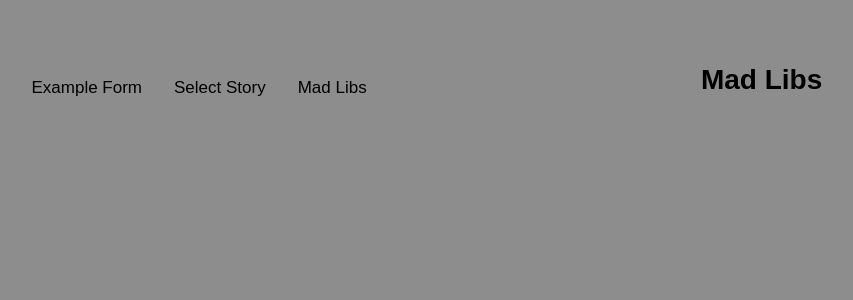
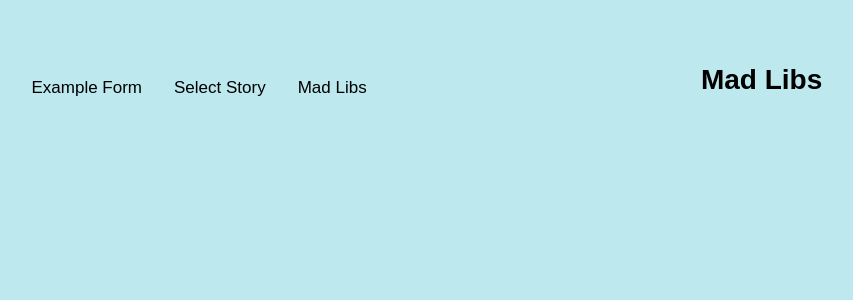
Before and after one commit to ryanbroome/MadLibs, a Flask app: page / in a window 1280 px wide. Shown: the top 300 px of the page, without its empty margins (62-915 px from the left). Run offline with Flask 2, Linux system fonts and the light colour scheme.

Commit message:
styling updates

```diff
--- a/static/app.css
+++ b/static/app.css
@@ -6,7 +6,7 @@ h1 {
 }
 
 body {
-    background-color: #8d8d8d;
+    background-color: #bce8ee;
     padding: 0;
     margin: 0;
 }
@@ -45,7 +45,7 @@ input, label, select {
     visibility: hidden;
 }
 
-/* * pasted in styling for inputs off of codepen for all styling below */
+/* * pasted in styling below for inputs off of codepen for all styling below .hidden */
 html {
     font-family: 'Lora', sans-serif;
     width: 100%;
```
